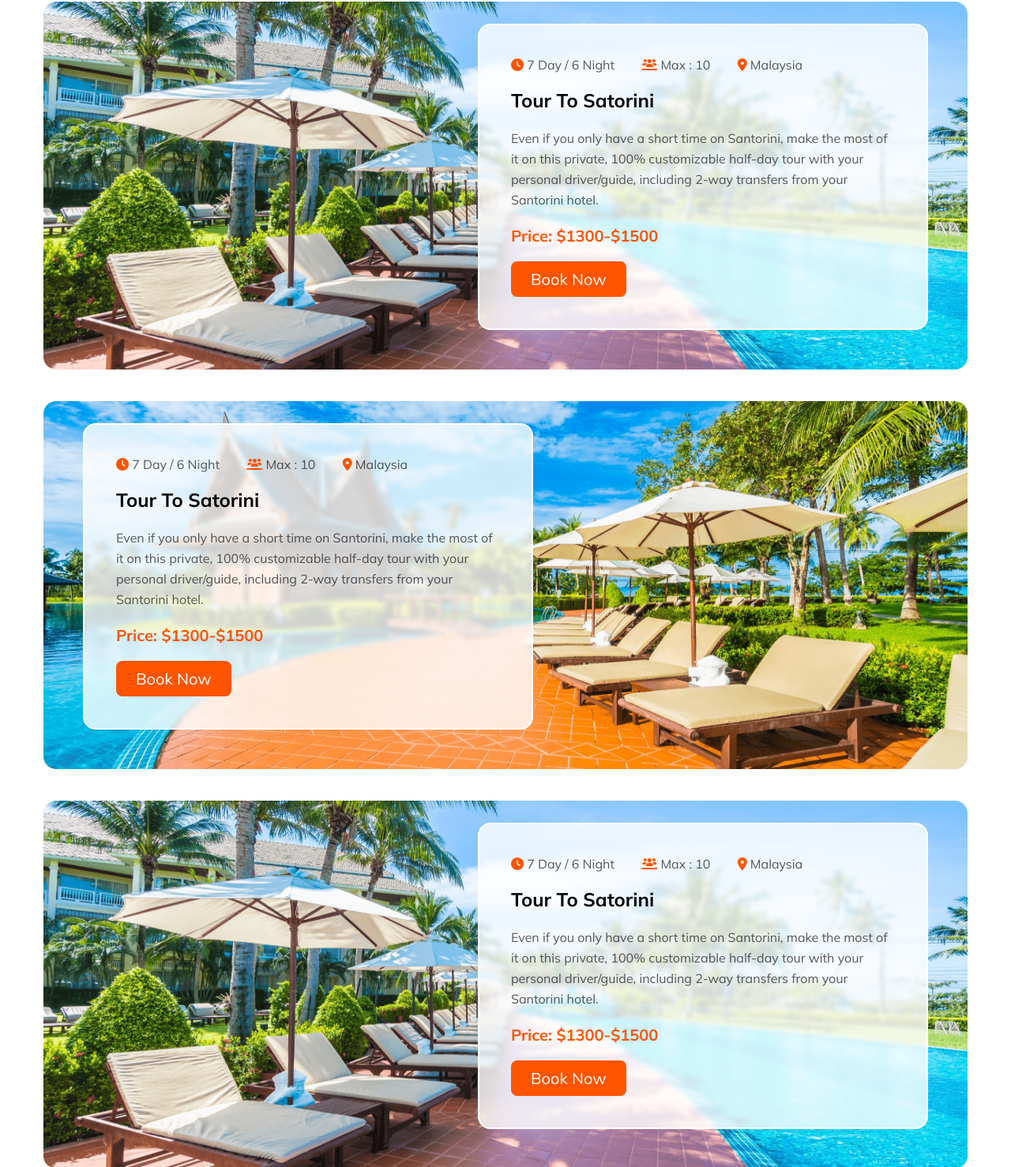
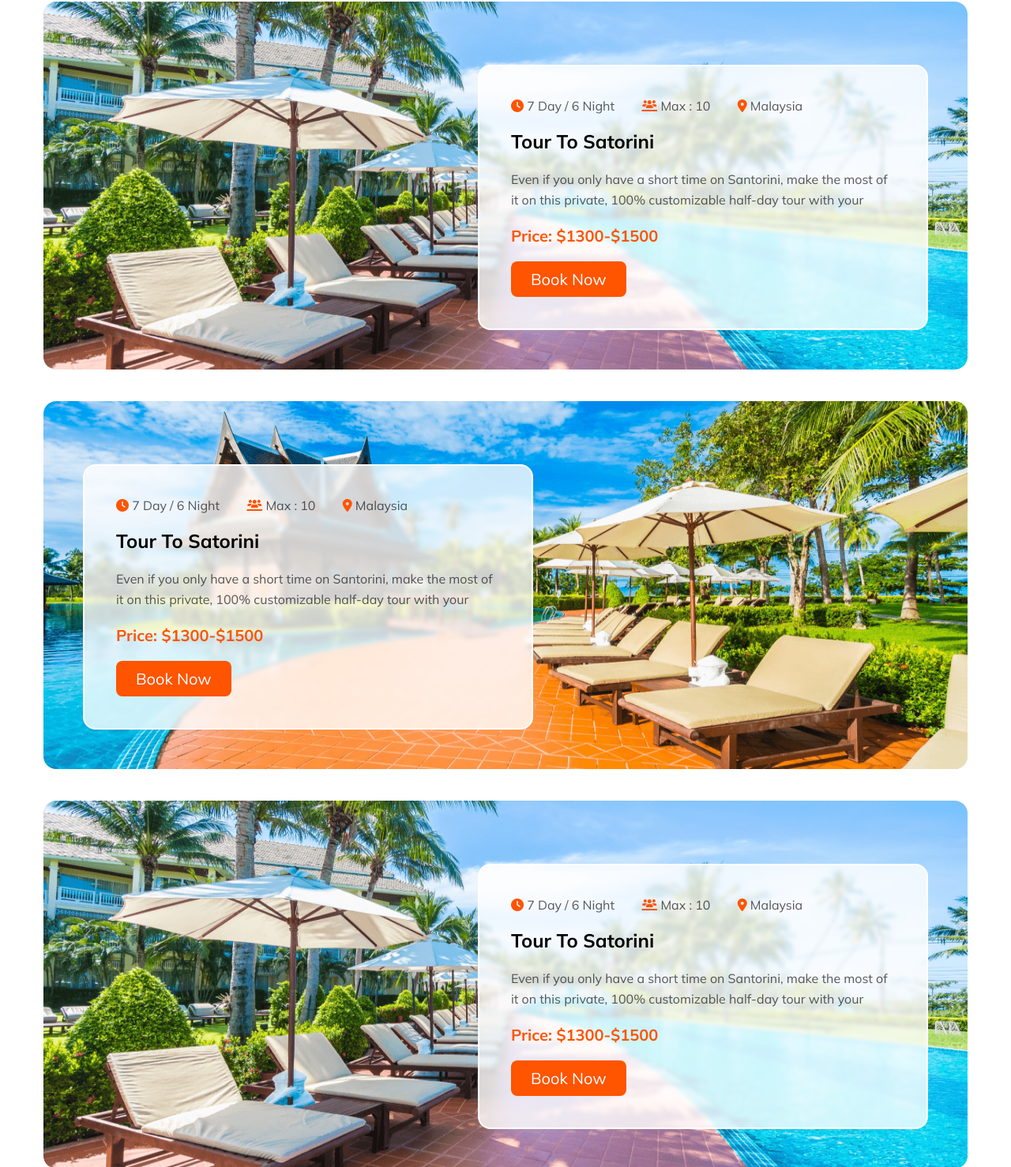
Before and after one commit to sagorcnits/wayfarer-travel, a plain HTML site: page index.html in a window 1280 px wide. Shown: the part 3405-4883 px from the top of the page at 79% size. Drawn offline with Linux system fonts and the light colour scheme.

Commit message:
responsive simple change

```diff
--- a/index.html
+++ b/index.html
@@ -232,8 +232,6 @@
               <p>
                 Even if you only have a short time on Santorini, make the most
                 of it on this private, 100% customizable half-day tour with your
-                personal driver/guide, including 2-way transfers from your
-                Santorini hotel.
               </p>
               <h3>Price: $1300-$1500</h3>
               <button>Book Now</button>
@@ -248,8 +246,6 @@
               <p>
                 Even if you only have a short time on Santorini, make the most
                 of it on this private, 100% customizable half-day tour with your
-                personal driver/guide, including 2-way transfers from your
-                Santorini hotel.
               </p>
               <h3>Price: $1300-$1500</h3>
               <button>Book Now</button>
@@ -264,8 +260,6 @@
               <p>
                 Even if you only have a short time on Santorini, make the most
                 of it on this private, 100% customizable half-day tour with your
-                personal driver/guide, including 2-way transfers from your
-                Santorini hotel.
               </p>
               <h3>Price: $1300-$1500</h3>
               <button>Book Now</button>
```
